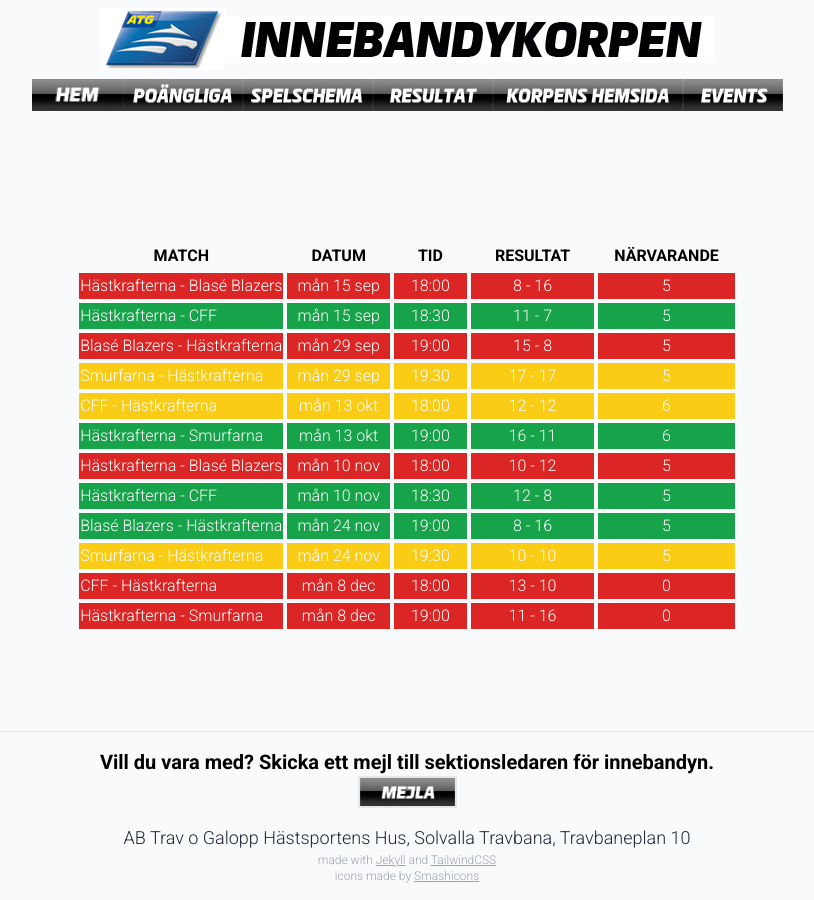
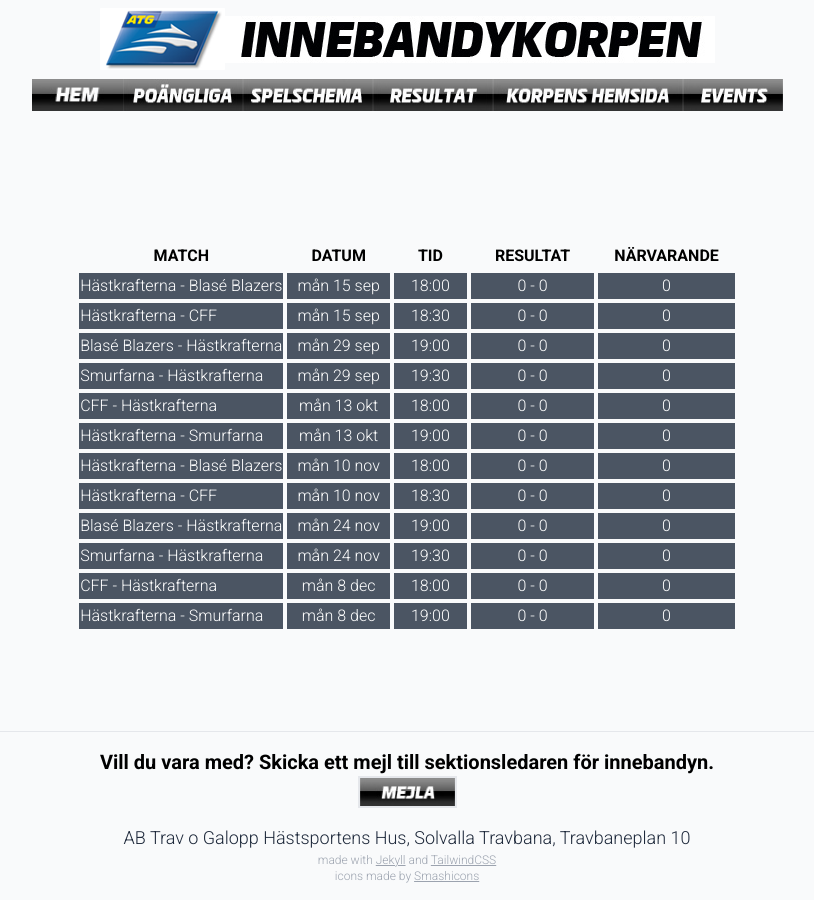
Before and after one commit to andreashogvall/andreashogvall.github.io, a Jekyll site: the page built from resultat.html, in a window 1280 px wide. Shown: the whole page, without its empty margins (233-1047 px from the left). Built offline with Jekyll 4.4.1, drawn with Linux system fonts in a browser that asks for light colours; nearby versions of some CDN libraries.

Commit message:
Update resultat.html

```diff
--- a/resultat.html
+++ b/resultat.html
@@ -16,88 +16,88 @@ description: "Innebandykorpen"
   </tr>
 </thead>
 <tbody>
-  <tr class="bg-red-600 text-white border-2 border-slate-200">
+  <tr class="bg-gray-600 text-white border-2 border-slate-200">
     <td>Hästkrafterna - Blasé Blazers</td>
     <td class="text-center">mån 15 sep</td>
     <td class="text-center">18:00</td>
-    <td class="text-center">8 - 16</td>
-    <td class="text-center">5</td>
+    <td class="text-center">0 - 0</td>
+    <td class="text-center">0</td>
   </tr>
-  <tr class="bg-green-600 text-white border-2 border-slate-200">
+  <tr class="bg-gray-600 text-white border-2 border-slate-200">
     <td>Hästkrafterna - CFF</td>
     <td class="text-center">mån 15 sep</td>
     <td class="text-center">18:30</td>
-    <td class="text-center">11 - 7</td>
-    <td class="text-center">5</td>
+    <td class="text-center">0 - 0</td>
+    <td class="text-center">0</td>
   </tr>
-  <tr class="bg-red-600 text-white border-2 border-slate-200">
+  <tr class="bg-gray-600 text-white border-2 border-slate-200">
     <td>Blasé Blazers - Hästkrafterna</td>
     <td class="text-center">mån 29 sep</td>
     <td class="text-center">19:00</td>
-    <td class="text-center">15 - 8</td>
-    <td class="text-center">5</td>
+    <td class="text-center">0 - 0</td>
+    <td class="text-center">0</td>
   </tr>
-  <tr class="bg-yellow-400 text-white border-2 border-slate-200">
+  <tr class="bg-gray-600 text-white border-2 border-slate-200">
     <td>Smurfarna - Hästkrafterna</td>
     <td class="text-center">mån 29 sep</td>
     <td class="text-center">19:30</td>
-    <td class="text-center">17 - 17</td>
-    <td class="text-center">5</td>
+    <td class="text-center">0 - 0</td>
+    <td class="text-center">0</td>
   </tr>
-  <tr class="bg-yellow-400 text-white border-2 border-slate-200">
+  <tr class="bg-gray-600 text-white border-2 border-slate-200">
     <td>CFF - Hästkrafterna</td>
     <td class="text-center">mån 13 okt</td>
     <td class="text-center">18:00</td>
-    <td class="text-center">12 - 12</td>
-    <td class="text-center">6</td>
+    <td class="text-center">0 - 0</td>
+    <td class="text-center">0</td>
   </tr>
-  <tr class="bg-green-600 text-white border-2 border-slate-200">
+  <tr class="bg-gray-600 text-white border-2 border-slate-200">
     <td>Hästkrafterna - Smurfarna</td>
     <td class="text-center">mån 13 okt</td>
     <td class="text-center">19:00</td>
-    <td class="text-center">16 - 11</td>
-    <td class="text-center">6</td>
+    <td class="text-center">0 - 0</td>
+    <td class="text-center">0</td>
   </tr>
-  <tr class="bg-red-600 text-white border-2 border-slate-200">
+  <tr class="bg-gray-600 text-white border-2 border-slate-200">
     <td>Hästkrafterna - Blasé Blazers</td>
     <td class="text-center">mån 10 nov</td>
     <td class="text-center">18:00</td>
-    <td class="text-center">10 - 12</td>
-    <td class="text-center">5</td>
+    <td class="text-center">0 - 0</td>
+    <td class="text-center">0</td>
   </tr>
-  <tr class="bg-green-600 text-white border-2 border-slate-200">
+  <tr class="bg-gray-600 text-white border-2 border-slate-200">
     <td>Hästkrafterna - CFF</td>
     <td class="text-center">mån 10 nov</td>
     <td class="text-center">18:30</td>
-    <td class="text-center">12 - 8</td>
-    <td class="text-center">5</td>
+    <td class="text-center">0 - 0</td>
+    <td class="text-center">0</td>
   </tr>
-  <tr class="bg-green-600 text-white border-2 border-slate-200">
+  <tr class="bg-gray-600 text-white border-2 border-slate-200">
     <td>Blasé Blazers - Hästkrafterna</td>
     <td class="text-center">mån 24 nov</td>
     <td class="text-center">19:00</td>
-    <td class="text-center">8 - 16</td>
-    <td class="text-center">5</td>
+    <td class="text-center">0 - 0</td>
+    <td class="text-center">0</td>
   </tr>
-  <tr class="bg-yellow-400 text-white border-2 border-slate-200">
+  <tr class="bg-gray-600 text-white border-2 border-slate-200">
     <td>Smurfarna - Hästkrafterna</td>
     <td class="text-center">mån 24 nov</td>
     <td class="text-center">19:30</td>
-    <td class="text-center">10 - 10</td>
-    <td class="text-center">5</td>
+    <td class="text-center">0 - 0</td>
+    <td class="text-center">0</td>
   </tr>
-  <tr class="bg-red-600 text-white border-2 border-slate-200">
+  <tr class="bg-gray-600 text-white border-2 border-slate-200">
     <td>CFF - Hästkrafterna</td>
     <td class="text-center">mån 8 dec</td>
     <td class="text-center">18:00</td>
-    <td class="text-center">13 - 10</td>
+    <td class="text-center">0 - 0</td>
     <td class="text-center">0</td>
   </tr>
-  <tr class="bg-red-600 text-white border-2 border-slate-200">
+  <tr class="bg-gray-600 text-white border-2 border-slate-200">
     <td>Hästkrafterna - Smurfarna</td>
     <td class="text-center">mån 8 dec</td>
     <td class="text-center">19:00</td>
-    <td class="text-center">11 - 16</td>
+    <td class="text-center">0 - 0</td>
     <td class="text-center">0</td>
   </tr>
 
```
